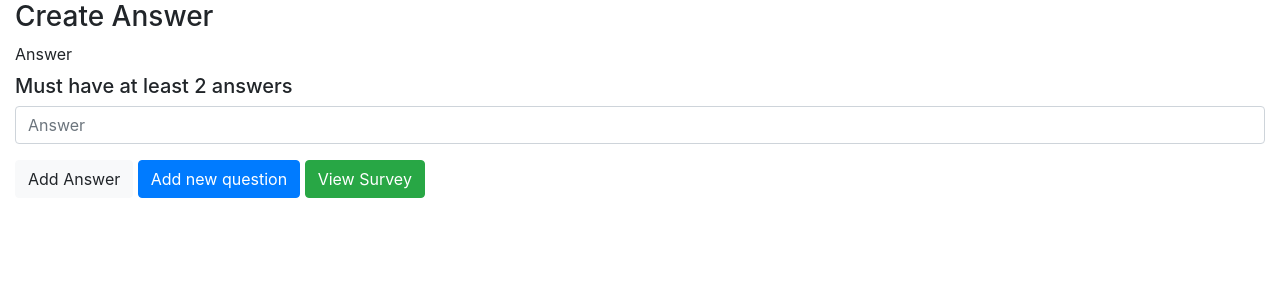
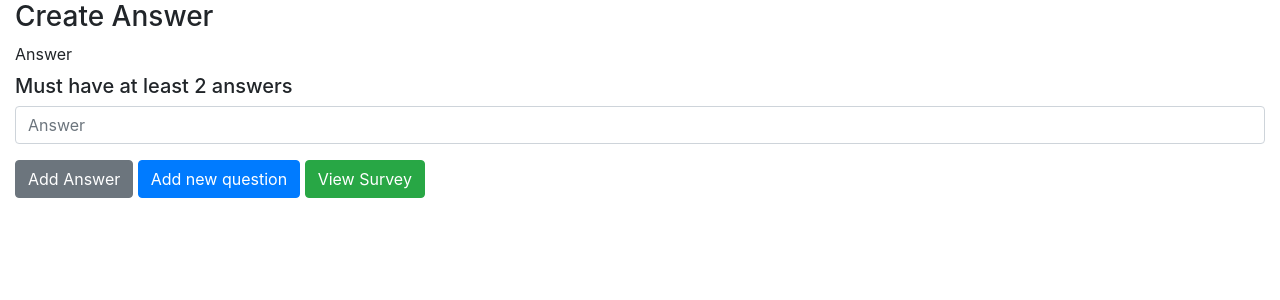
Before and after one commit to NickWallace2001/IT202, a PHP site: page /create_answer.php in a window 1280 px wide. Shown: the part 56-356 px from the top of the page. Run offline with PHP 8.4, Linux system fonts and the light colour scheme; data that the repository does not hold is empty.

Commit message:
little changes

```diff
--- a/project/create_answer.php
+++ b/project/create_answer.php
@@ -17,7 +17,7 @@ if(isset($_GET["survey_id"])){
                 <h5>Must have at least 2 answers</h5>
                 <input class="form-control" name="answer" placeholder="Answer"/>
             </div>
-            <input class="btn btn-light" type="submit" name="save" value="Add Answer"/>
+            <input class="btn btn-secondary" type="submit" name="save" value="Add Answer"/>
             <a class="btn btn-primary" type="button" href="create_question.php?id=<?php echo($sid); ?>">Add new question</a>
             <a class="btn btn-success" type="button" href="edit_survey.php?id=<?php echo($sid); ?>">View Survey</a>
         </form>
--- a/project/edit_survey.php
+++ b/project/edit_survey.php
@@ -78,8 +78,7 @@ if(isset($id)) {
                 }
             }
         } else {
-            flash("Looks like you already took this survey", "warning");
-            die(header("Location: view_mySurveys.php"));
+            die(header("Location: edit_survey.php?id=$id"));
         }
     }
 }
```
